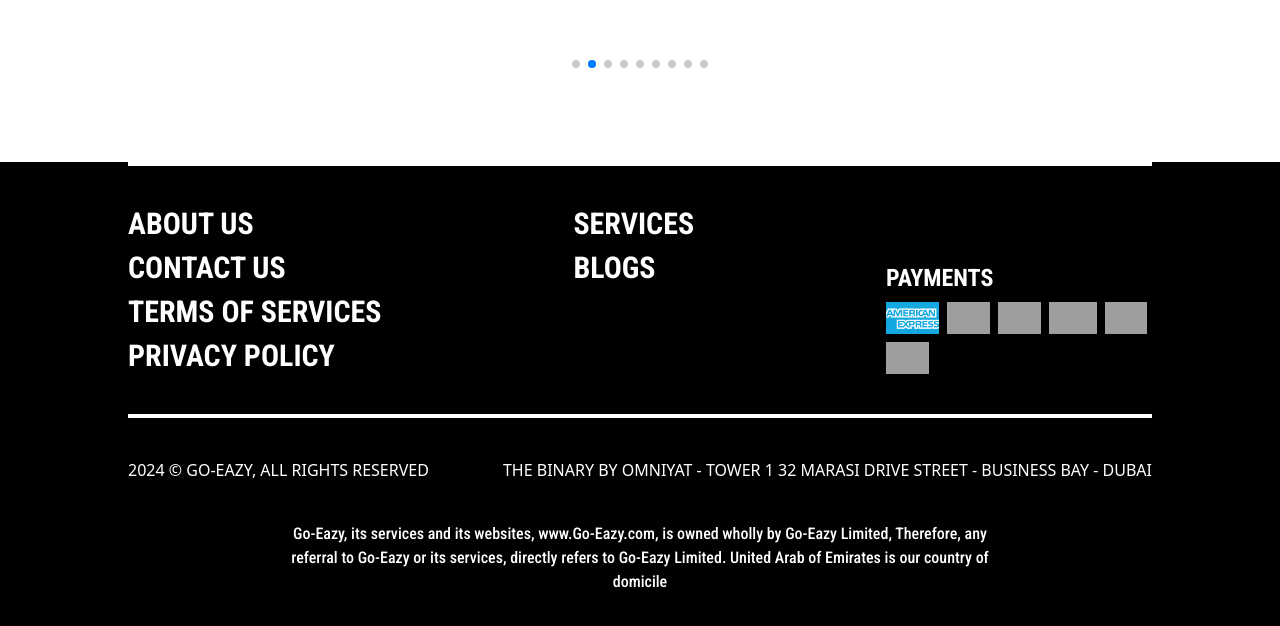
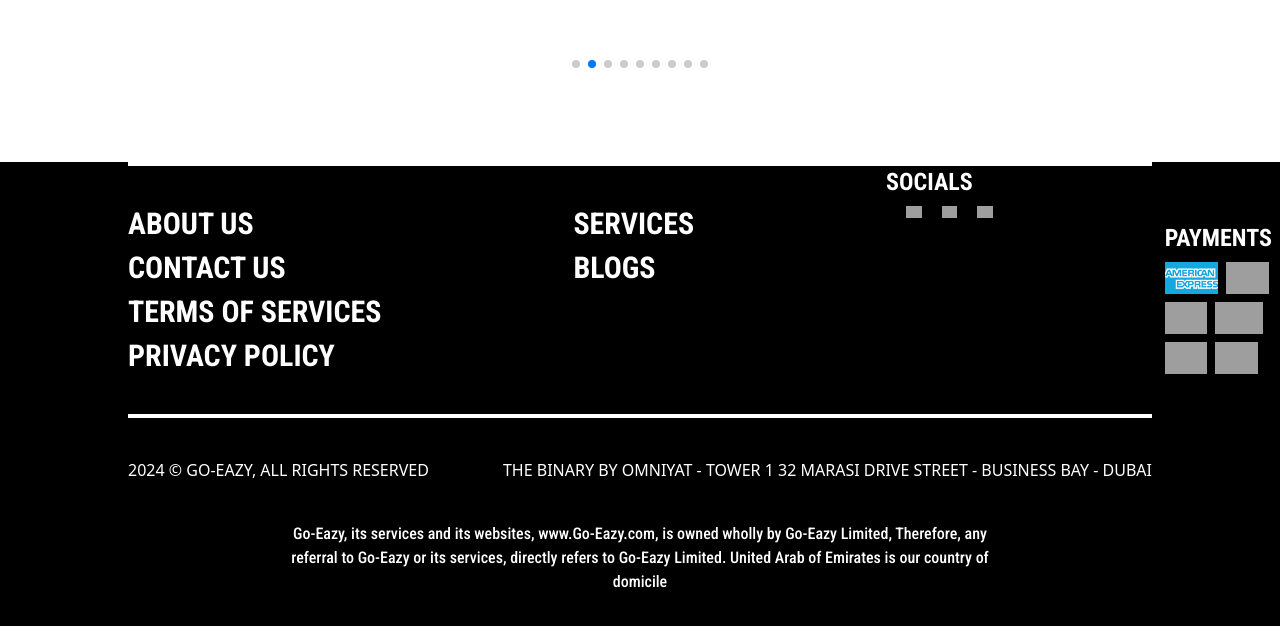
Before and after one commit to Winterson-Islary/static-site-for-fren, a React (Vite) app: page / in a window 1280 px wide. Shown: the part 7090-7716 px from the top of the page. Built offline with nearby package versions, Linux system fonts and the light colour scheme; grey boxes are pictures that could not be loaded; a web font is replaced by a local one.

Commit message:
add: Contact page and links to socials

```diff
--- a/src/components/Footer.tsx
+++ b/src/components/Footer.tsx
@@ -4,14 +4,14 @@ function Footer() {
 	return (
 		<footer className="w-full bg-[#000000]">
 			<div className="w-[80%] mx-auto border-t-4 border-white xl:flex md:gap-48 justify-between">
-				<section className="md:flex md:gap-48">
+				<section id="links" className="md:flex md:gap-48">
 					<section className="text-white font-roboto text-3xl flex flex-col gap-2 my-10 font-bold text-nowrap flex-shrink">
 						<Link to="/about" className="hover:underline">
 							ABOUT US
 						</Link>
-						<a href="mailto:info@go-eazy.com" className="hover:underline">
+						<Link to="/contact" className="hover:underline">
 							CONTACT US
-						</a>
+						</Link>
 
 						<Link to="/terms" className="hover:underline">
 							TERMS OF SERVICES
@@ -29,7 +29,24 @@ function Footer() {
 						</Link>
 					</section>
 				</section>
-				<section className="flex items-end">
+				<section id="socials" className="text-white mb-10 flex flex-col">
+					<p className="font-bold font-roboto text-2xl pb-2">SOCIALS</p>
+					<div className="flex gap-5 relative left-5">
+						<a className="cursor-pointer">
+							<img src="/assets/socials/twitter.svg" alt="twitter logo" className="w-[30px]" />
+						</a>
+						<a className="cursor-pointer">
+							<img src="/assets/socials/instagram.svg" alt="instagram logo" className="w-[30px] " />
+						</a>
+						<a className="cursor-pointer">
+							<img src="/assets/socials/facebook.svg" alt="instagram logo" className="w-[30px] " />
+						</a>
+
+
+					</div>
+				</section>
+
+				<section id="payments" className="flex items-end">
 					<section className="flex items-end pb-10">
 						<div className="flex flex-col gap-2 ">
 							<section className="text-white font-roboto text-2xl font-bold">
--- a/src/components/Router.tsx
+++ b/src/components/Router.tsx
@@ -5,6 +5,7 @@ import Services from "@/pages/Services";
 import About from "@/pages/About";
 import { RouterProvider, createBrowserRouter } from "react-router-dom";
 import Terms from "@/pages/Terms";
+import Contact from "@/pages/Contact";
 
 const router = createBrowserRouter([
 	{
@@ -35,6 +36,11 @@ const router = createBrowserRouter([
 				element: <Terms />,
 				index: true,
 			},
+			{
+				path: "/contact",
+				element: <Contact />,
+				index: true,
+			}
 		],
 	},
 ]);
```
